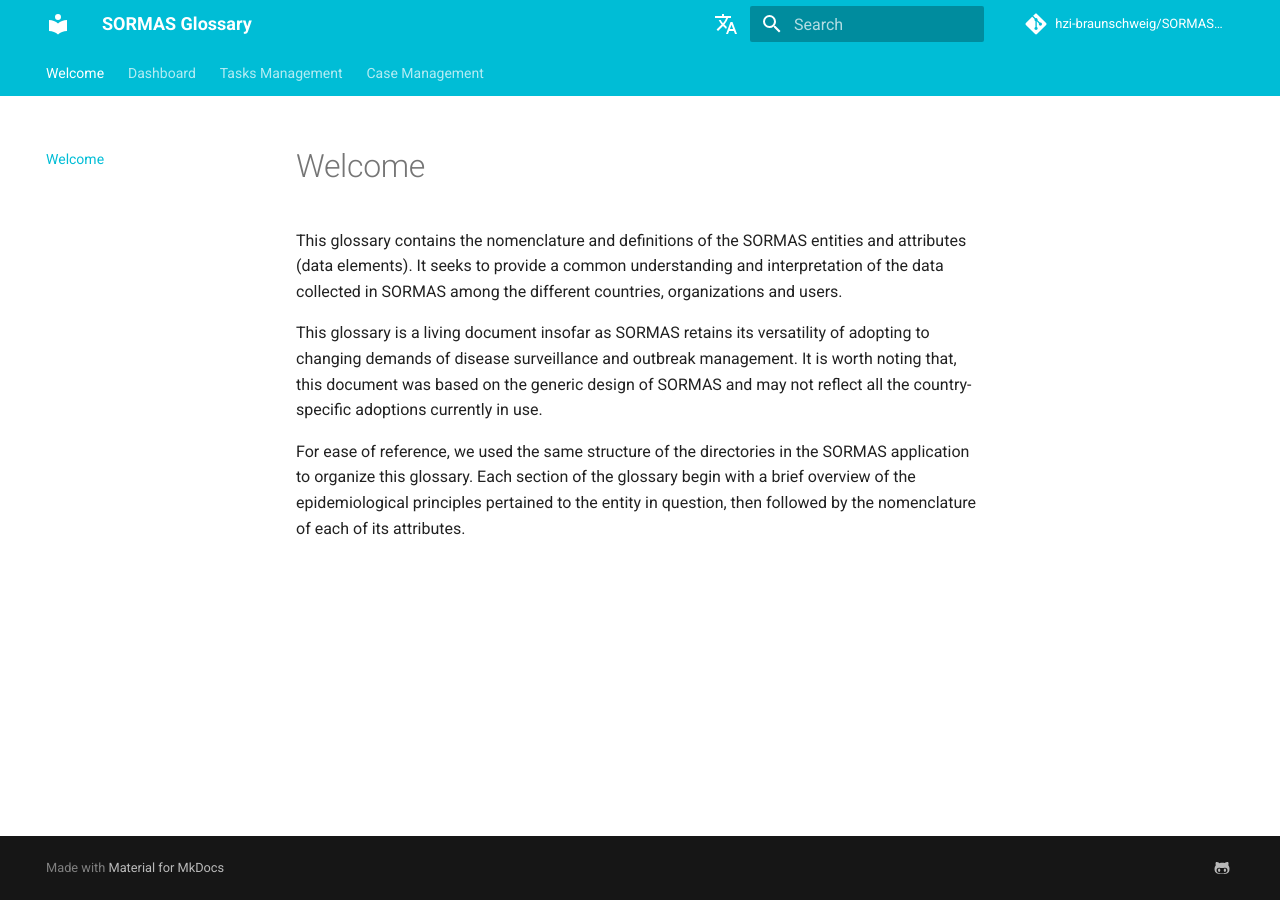
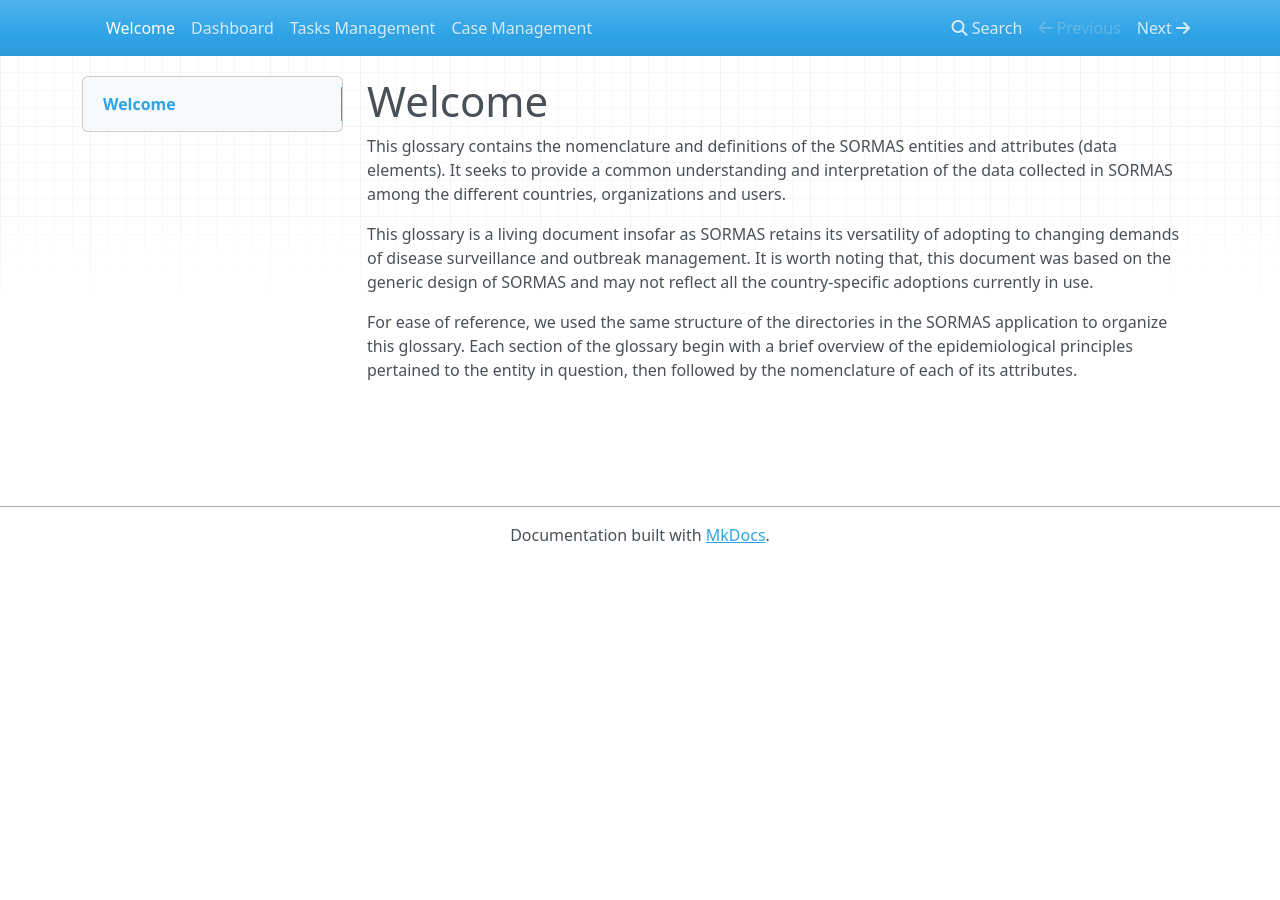
Before and after one commit to SORMAS-Foundation/SORMAS-Glossary, an MkDocs documentation site: the page built from docs/en/docs/index.md, in a window 1280 px wide. Built offline with MkDocs 1.6.1, drawn with Linux system fonts in a browser that asks for light colours; nearby versions of some CDN libraries; comment, search, counter and statistics services are not loaded.

Commit message:
nav only

```diff
--- a/docs/en/mkdocs.yml
+++ b/docs/en/mkdocs.yml
@@ -1,29 +1,3 @@
-site_name: SORMAS Glossary
-repo_name: 'hzi-braunschweig/SORMAS-Glossary'
-repo_url: 'https://github.com/hzi-braunschweig/SORMAS-Glossary'
-
-theme:
-  name: material
-  features:
-  - tabs
-extra:
-  alternate:
-    - name: English
-      link: https://hzi-braunschweig.github.io/SORMAS-Glossary/en/
-      lang: en
-    - name: French
-      link: https://hzi-braunschweig.github.io/SORMAS-Glossary/fr/
-      lang: fr
-  version: 0.10
-  palette:
-    primary: 'cyan'
-  social:
-  - icon: 'fontawesome/brands/github-alt'
-    link: 'https://github.com/hzi-braunschweig/SORMAS-Glossary'
-plugins:
-- search:
-    separator: '[\s]+'
-
 nav:
 - Welcome: "index.md"
 - Dashboard: "dashboard_directory_ordered.md"
```
